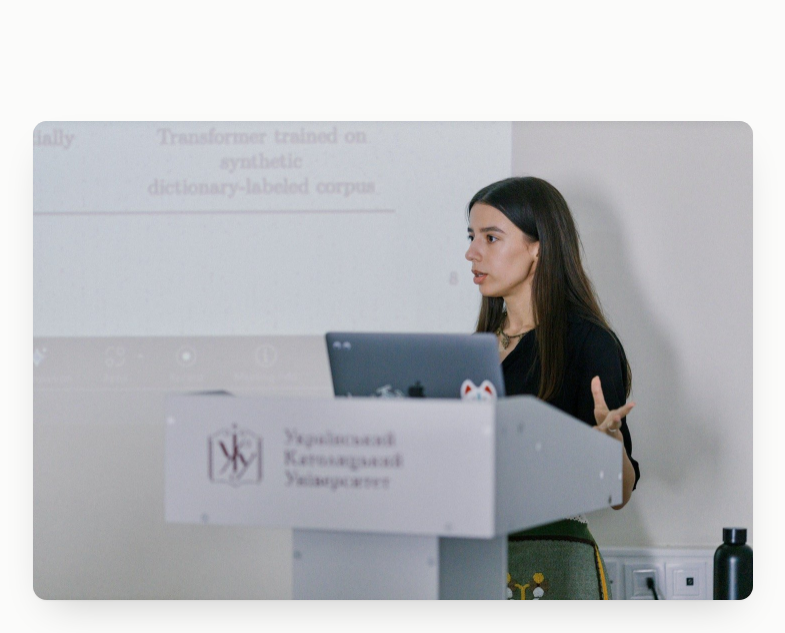
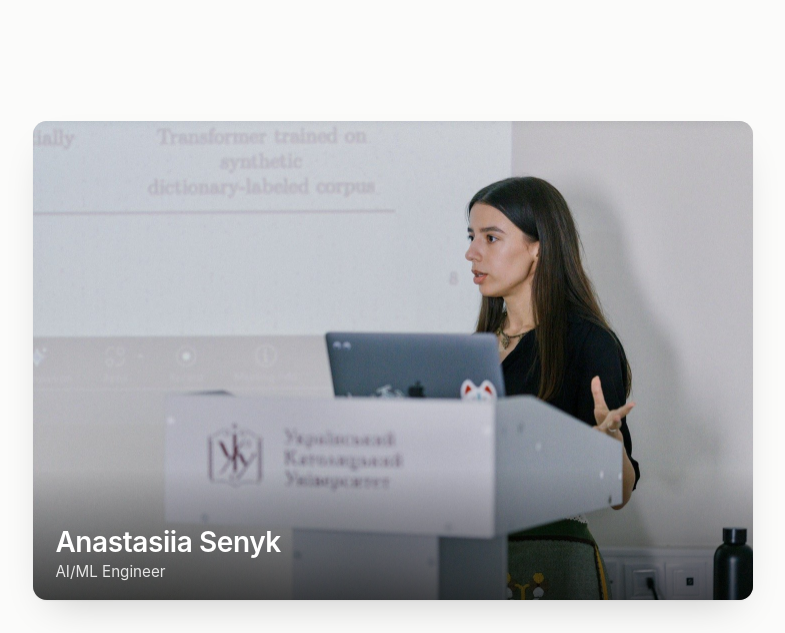
Before and after one commit to anastasiiasenyk/anastasiiasenyk.github.io, a plain HTML site: page index.html in a window 1280 px wide. Shown: the top 633 px of the page, without its empty margins (247-1032 px from the left). Drawn offline with Linux system fonts and the light colour scheme.

Commit message:
feat: add name and AI/ML Engineer caption over intro photo

```diff
--- a/index.html
+++ b/index.html
@@ -5,7 +5,7 @@
 <meta name="viewport" content="width=device-width, initial-scale=1">
 <title>Anastasiia Senyk</title>
 <link rel="canonical" href="https://anastasiiasenyk.com/">
-<meta name="description" content="Anastasiia Senyk">
+<meta name="description" content="Anastasiia Senyk, AI/ML Engineer">
 <meta property="og:title" content="Anastasiia Senyk">
 <meta property="og:type" content="website">
 <meta property="og:url" content="https://anastasiiasenyk.com/">
@@ -103,12 +103,36 @@
     .link { transition: none; }
     .link:hover, .link:focus-visible { transform: none; }
   }
+
+  figure { position: relative; margin: 0; width: 100%; }
+  figure .photo { display: block; }
+  figcaption {
+    position: absolute; left: 0; right: 0; bottom: 0;
+    padding: 3.5rem 1.4rem 1.2rem;
+    border-radius: 0 0 14px 14px;
+    background: linear-gradient(to top, rgba(0,0,0,.62), rgba(0,0,0,0));
+    color: #fff;
+    display: flex; flex-direction: column; gap: .2rem;
+  }
+  figcaption h1 { margin: 0; font-size: clamp(1.25rem, 3.6vw, 1.75rem); font-weight: 600; letter-spacing: -.015em; }
+  figcaption p { margin: 0; font-size: .95rem; opacity: .85; }
+
+  @media (max-width: 480px) {
+    figcaption { padding: 2.25rem 1rem .8rem; gap: .1rem; }
+    figcaption h1 { font-size: 1.1rem; }
+    figcaption p { font-size: .82rem; }
+  }
 </style>
 </head>
 <body>
   <main>
-    <img class="photo" src="photo.jpg" width="1440" height="959" alt="Anastasiia Senyk presenting at Ukrainian Catholic University">
-
+    <figure>
+      <img class="photo" src="photo.jpg" width="1440" height="959" alt="Anastasiia Senyk presenting at Ukrainian Catholic University">
+      <figcaption>
+        <h1>Anastasiia Senyk</h1>
+        <p>AI/ML Engineer</p>
+      </figcaption>
+    </figure>
     <a class="link" href="https://www.linkedin.com/in/anastasiiasenyk/" rel="me noopener">
       <svg viewBox="0 0 24 24" aria-hidden="true"><path d="M4.98 3.5a2.5 2.5 0 1 1 0 5 2.5 2.5 0 0 1 0-5zM3 9h4v12H3zM9 9h3.8v1.64h.05c.53-.95 1.83-1.95 3.76-1.95C20.6 8.69 21 11.1 21 14.24V21h-4v-6c0-1.43-.03-3.28-2-3.28-2 0-2.3 1.56-2.3 3.17V21H9z"/></svg>
       LinkedIn
```
